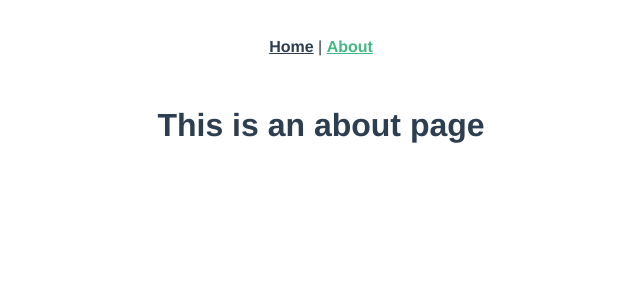
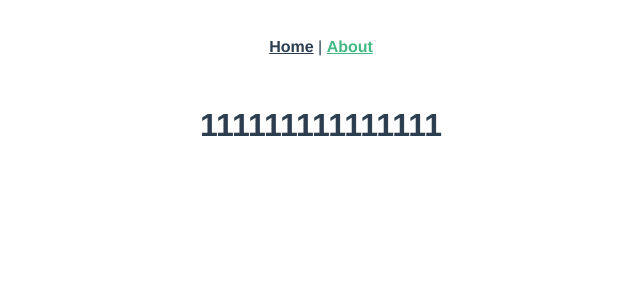
Before and after one commit to 2433689944/MyVue, a Vue app in the folder client/: page /about in a window 1280 px wide. Shown: the top 300 px of the page, without its empty margins (319-959 px from the left). Built offline with nearby package versions, Linux system fonts and the light colour scheme.

Commit message:
刘文杰更新代码-04-30

```diff
--- a/client/src/views/About.vue
+++ b/client/src/views/About.vue
@@ -1,5 +1,5 @@
 <template>
 	<div class="about">
-		<h1>This is an about page</h1>
+		<h1>111111111111111</h1>
 	</div>
 </template>
```
Also changed, not shown: client/src/views/Hello.vue (added, +8 -0 lines).
